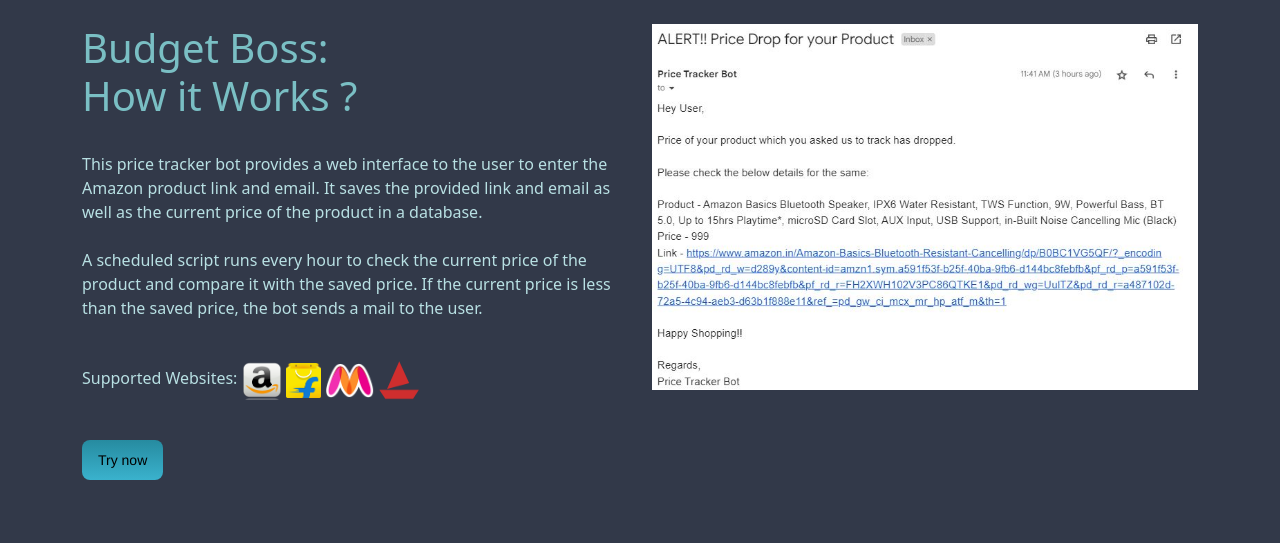
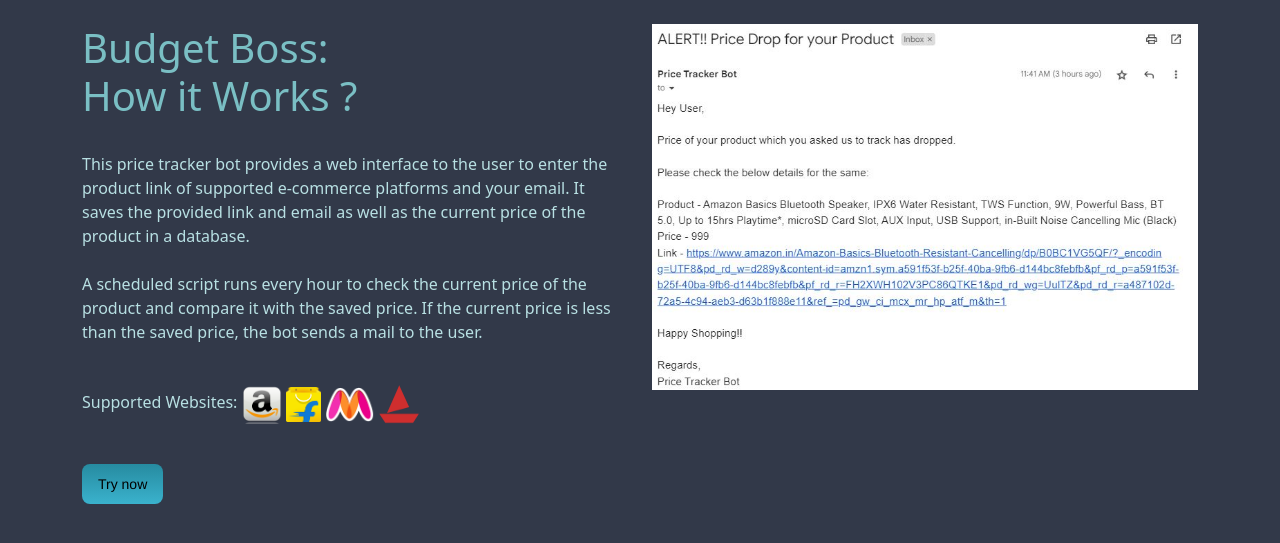
Before and after one commit to adhirajpandey/Budget-Boss, a Flask app: page / in a window 1280 px wide. Shown: the part 80-623 px from the top of the page. Run offline with Flask 2, Linux system fonts and the light colour scheme; parts of the project's set-up code (start-up, migrations or seed data) failed here and were passed over.

Commit message:
Minor visual changes

```diff
--- a/templates/base.html
+++ b/templates/base.html
@@ -11,7 +11,7 @@
 <body>
 
   <header>
-    <a class="navbar-brand logo" href="index">
+    <a class="navbar-brand logo" href="/">
       <img src="static/images/bbLogo.png" alt="BB Logo" style="width:50px;" class="p-1 rounded-pill"> &nbsp;&nbsp;<b class="text-white">Budget Boss</b>
     </a>
     <div class="hamburger">
--- a/templates/index.html
+++ b/templates/index.html
@@ -10,7 +10,7 @@
               <br/>
               <div class="post-excerpt">
                 <font color=#b8e0e3><p>
-                This price tracker bot provides a web interface to the user to enter the Amazon product link and email. It saves the provided link and email as well as the current price of the product in a database.
+                This price tracker bot provides a web interface to the user to enter the product link of supported e-commerce platforms and your email. It saves the provided link and email as well as the current price of the product in a database.
                 <br/>
                 <br/>
                 A scheduled script runs every hour to check the current price of the product and compare it with the saved price. If the current price is less than the saved price, the bot sends a mail to the user.
```
